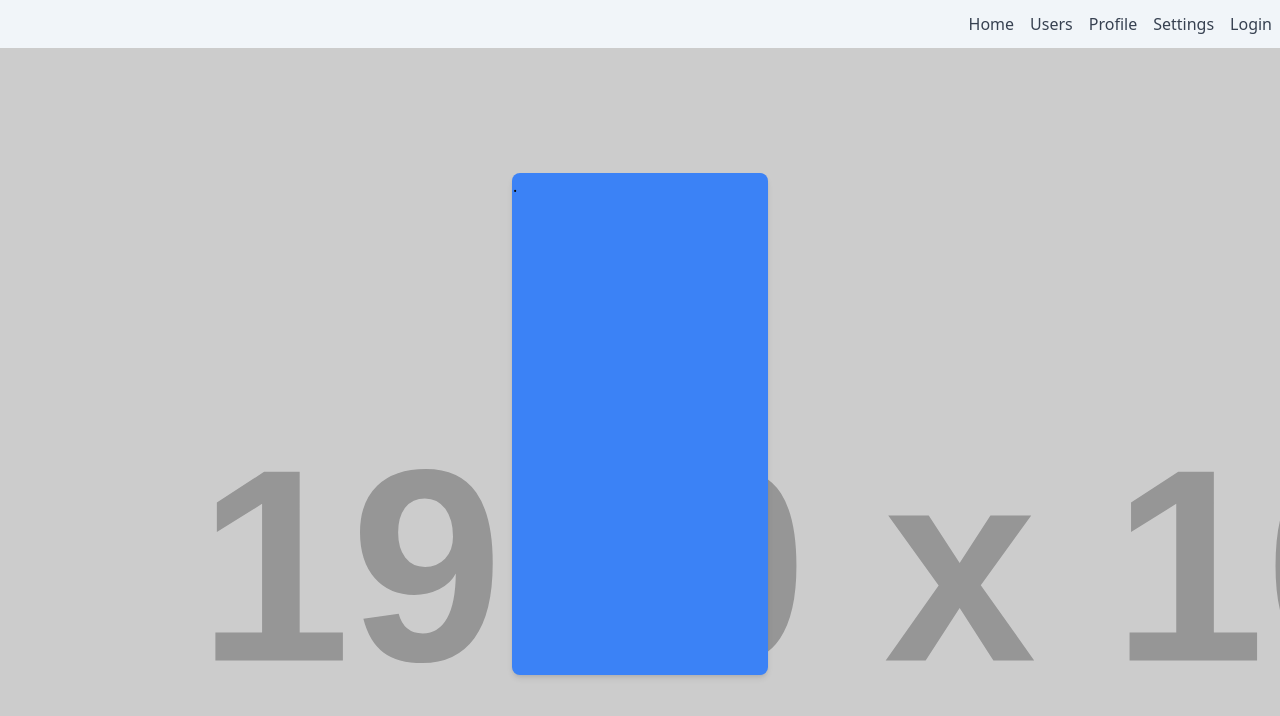
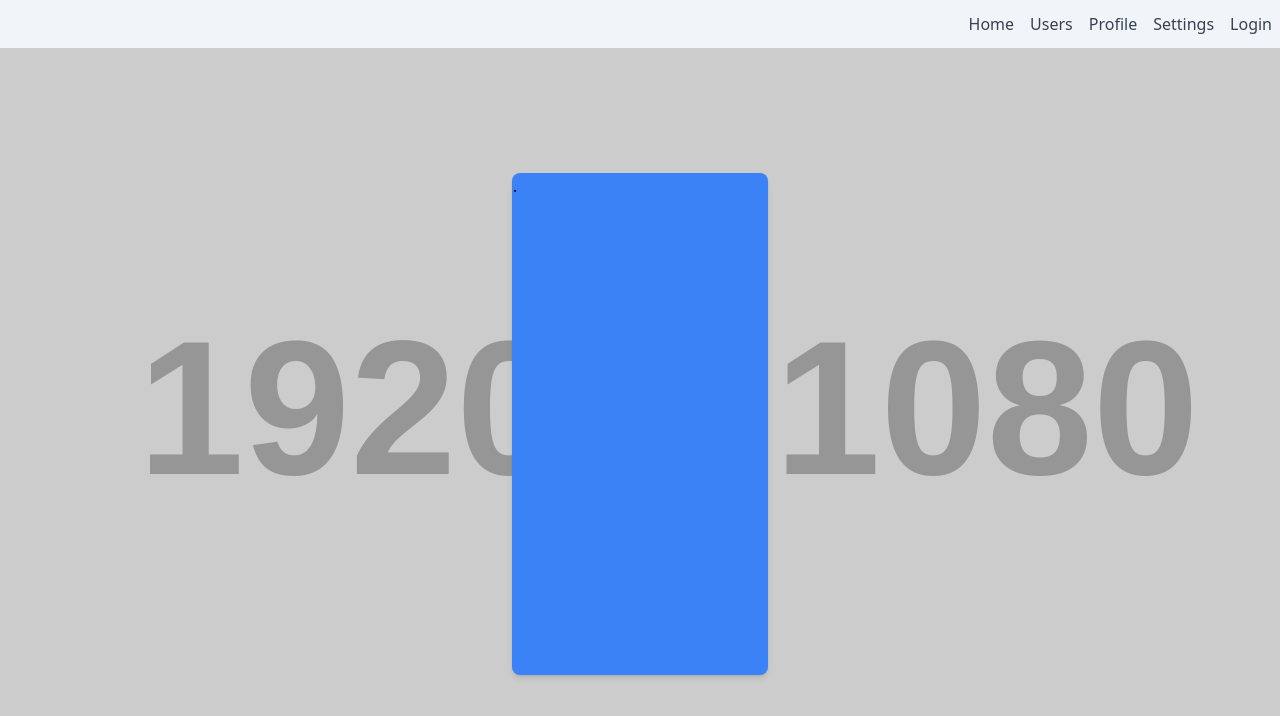
Before and after one commit to Steve-Morales/e-hub, a React (Create React App) app: page /login in a window 1280 px wide. Shown: the top 716 px of the page. Built offline with nearby package versions, Linux system fonts and the light colour scheme.

Commit message:
fixed background stretched bug

```diff
--- a/src/views/Login.jsx
+++ b/src/views/Login.jsx
@@ -6,7 +6,7 @@ export default function Login(){
         <>
             <Navbar />
 
-            <div className="flex flex-col items-center justify-center w-screen h-[calc(100vh-3rem)] bg-[url('https://placehold.co/1920x1080')]">
+            <div className="flex flex-col items-center justify-center w-screen h-[calc(100vh-3rem)] bg-[url('https://placehold.co/1920x1080')] bg-cover">
 
                 <div className="bg-blue-500 border border-transparent rounded-lg shadow-md w-2/3 sm:w-1/2 md:w-1/3 lg:w-1/4 xl:w-1/5 h-3/5 sm:h-2/3">
                     .
```
